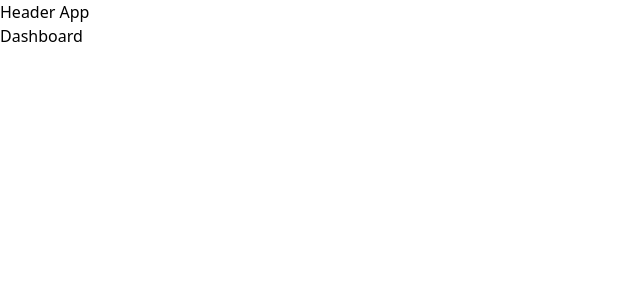
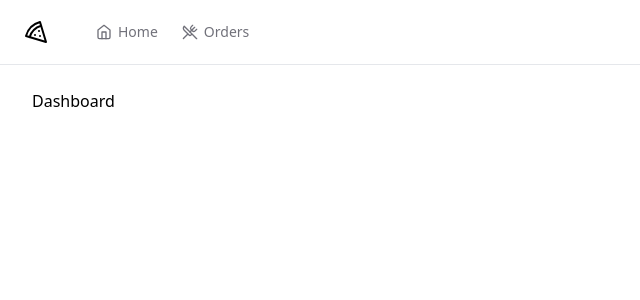
Before and after one commit to LucasMagaldi/pizza-shop, a React (Vite) app: page / in a window 1280 px wide. Shown: the top 300 px of the page, without its empty margins (0-640 px from the left). Built offline with nearby package versions, Linux system fonts and the light colour scheme.

Commit message:
feat: add header

```diff
--- a/package.json
+++ b/package.json
@@ -12,6 +12,7 @@
   "dependencies": {
     "@hookform/resolvers": "^3.3.4",
     "@radix-ui/react-label": "^2.0.2",
+    "@radix-ui/react-separator": "^1.0.3",
     "@radix-ui/react-slot": "^1.0.2",
     "class-variance-authority": "^0.7.0",
     "clsx": "^2.1.0",
--- /dev/null
+++ b/src/components/Header.tsx
@@ -0,0 +1,28 @@
+import { Separator } from "@radix-ui/react-separator";
+import { Home, Pizza, UtensilsCrossed } from "lucide-react";
+import { Link, useLocation } from "react-router-dom";
+import { NavLink } from "./NavLink";
+
+export function HeaderApp() {
+
+    const pathname = useLocation()
+
+    return (
+        <div className="border-b">
+            <div className="flex h-16 items-center gap-6 px-6">
+                <Pizza />
+                <Separator orientation="vertical" className="h-6"/>
+                <nav className="flex items-center space-x-4 lg:space-x-6">
+                    <NavLink to='/'>
+                        <Home className="h-4 w-4"/>
+                        Home
+                    </NavLink>
+                    <NavLink to='/orders'>
+                        <UtensilsCrossed className="h-4 w-4"/>
+                        Orders
+                    </NavLink>
+                </nav>
+            </div>
+        </div>
+    )
+}
--- /dev/null
+++ b/src/components/NavLink.tsx
@@ -0,0 +1,13 @@
+import { Link, LinkProps, useLocation } from "react-router-dom";
+
+export function NavLink(props: LinkProps) {
+    const pathname = useLocation()
+    return (
+       <Link
+        data-current={pathname === props.to}
+        className="flex items-center gap-1.5 text-sm font-medium text-muted-foreground hover:text-foreground data-[current=true]:text-foreground"
+        {...props}
+        />
+    )
+
+}
--- /dev/null
+++ b/src/components/ui/separator.tsx
@@ -0,0 +1,29 @@
+import * as React from "react"
+import * as SeparatorPrimitive from "@radix-ui/react-separator"
+
+import { cn } from "@/lib/utils"
+
+const Separator = React.forwardRef<
+  React.ElementRef<typeof SeparatorPrimitive.Root>,
+  React.ComponentPropsWithoutRef<typeof SeparatorPrimitive.Root>
+>(
+  (
+    { className, orientation = "horizontal", decorative = true, ...props },
+    ref
+  ) => (
+    <SeparatorPrimitive.Root
+      ref={ref}
+      decorative={decorative}
+      orientation={orientation}
+      className={cn(
+        "shrink-0 bg-border",
+        orientation === "horizontal" ? "h-[1px] w-full" : "h-full w-[1px]",
+        className
+      )}
+      {...props}
+    />
+  )
+)
+Separator.displayName = SeparatorPrimitive.Root.displayName
+
+export { Separator }
--- a/src/layouts/defaultLayout/app/Header.tsx
+++ /dev/null
@@ -1,10 +0,0 @@
-import { Outlet } from "react-router-dom";
-
-export function HeaderApp () {
-    return (
-        <div>
-            <h1>Header App</h1>
-            <Outlet />
-        </div>
-    )
-}
--- /dev/null
+++ b/src/layouts/defaultLayout/app/appLayout.tsx
@@ -0,0 +1,13 @@
+import { HeaderApp } from "@/components/Header";
+import { Outlet } from "react-router-dom";
+
+export function AppLayout () {
+    return (
+        <div className="flex min-h-screen flex-col">
+            <HeaderApp />
+            <div className="flex flex-1 flex-col gap-4 p-8 pt-6">
+               <Outlet />
+            </div>
+        </div>
+    )
+}
--- a/src/router.tsx
+++ b/src/router.tsx
@@ -1,6 +1,6 @@
 import { createBrowserRouter } from "react-router-dom"
 import { Dashboard } from "./pages/app/Dashboard"
-import { HeaderApp } from "./layouts/defaultLayout/app/Header"
+import { AppLayout } from "./layouts/defaultLayout/app/appLayout"
 import { HeaderAuth } from "./layouts/defaultLayout/auth/Header"
 import { SignIn } from "./pages/auth/signIn"
 import { SignUp } from "./pages/auth/signUp"
@@ -9,7 +9,7 @@ import { SignUp } from "./pages/auth/signUp"
 export const router = createBrowserRouter([
     {
         path: '/',
-        element: <HeaderApp />,
+        element: <AppLayout />,
         children: [
             {
                 path: '/dashboard',
```
Also changed, not shown: 1 other file (tests, documents, lock files or other folders).
